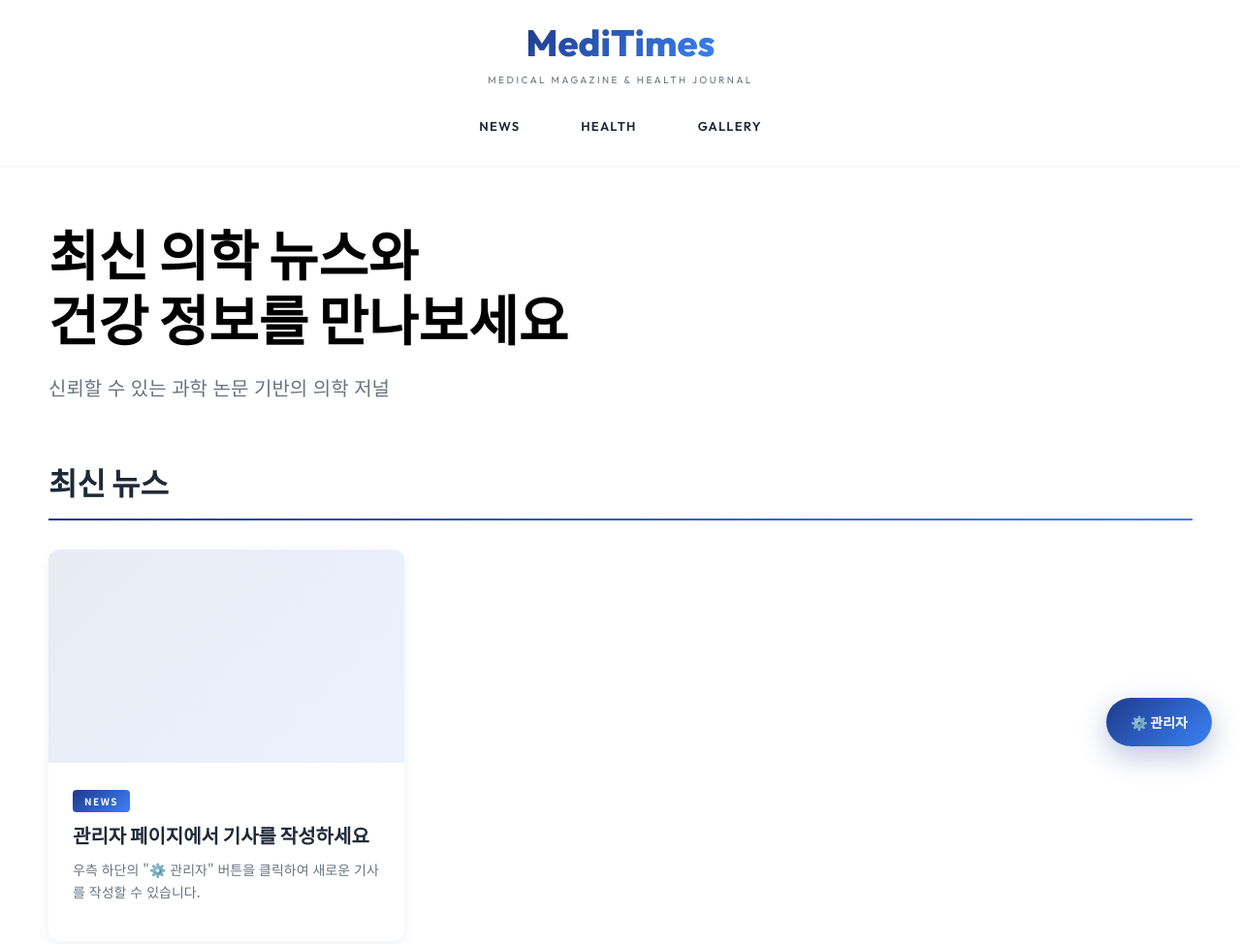
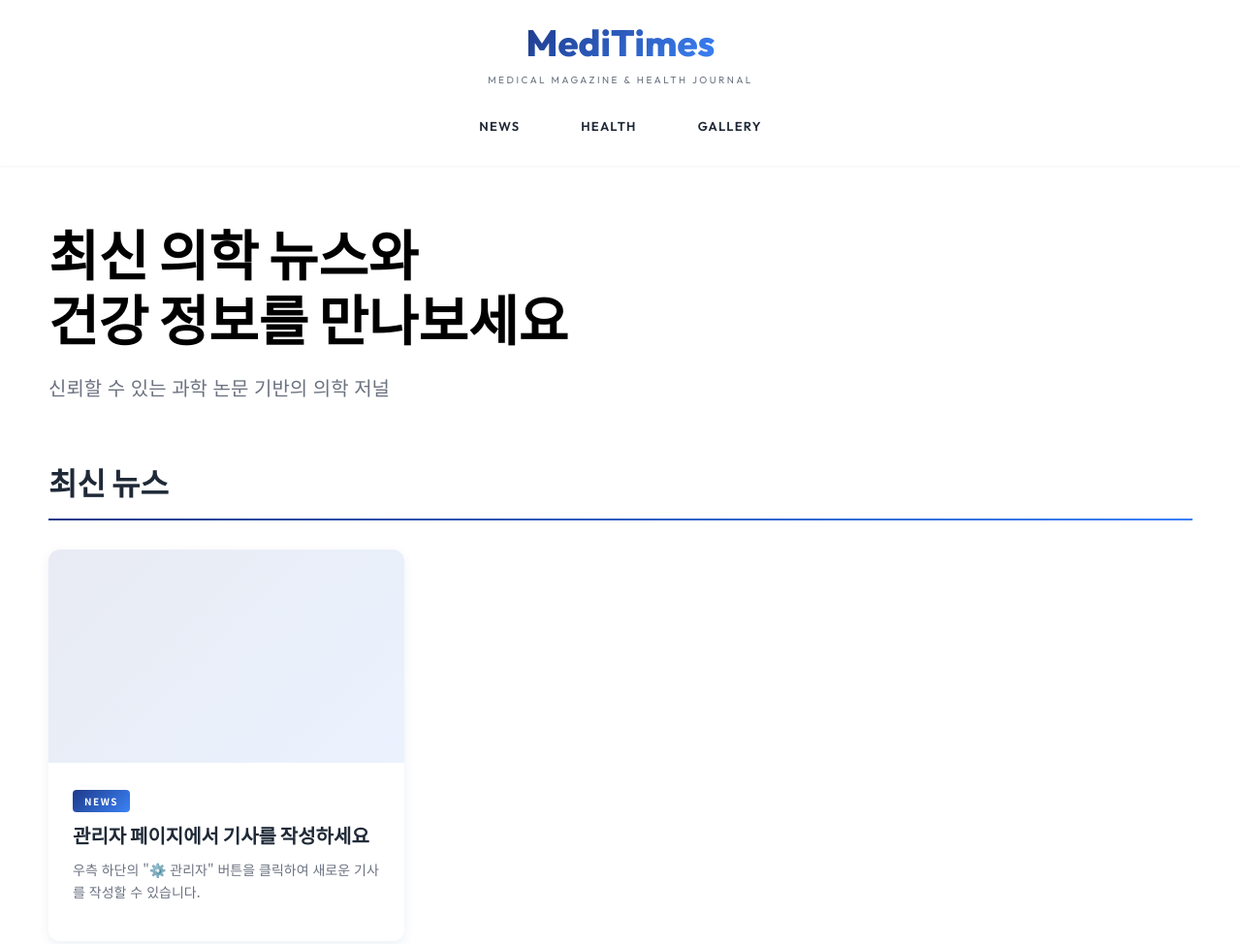
Before and after one commit to kate873/Meditimes, a plain HTML site: page index.html in a window 1280 px wide. Shown: the top 974 px of the page at 97% size. Drawn offline with Linux system fonts and the light colour scheme.

Commit message:
Update index.html

```diff
--- a/index.html
+++ b/index.html
@@ -80,7 +80,7 @@
         <p class="footer-text">© 2024 MediTimes. All rights reserved.</p>
     </footer>
 
-    <a href="/admin" class="admin-link" data-netlify-identity-button>⚙️ 관리자</a>
+
 
     <script>
         if (window.netlifyIdentity) {
```
